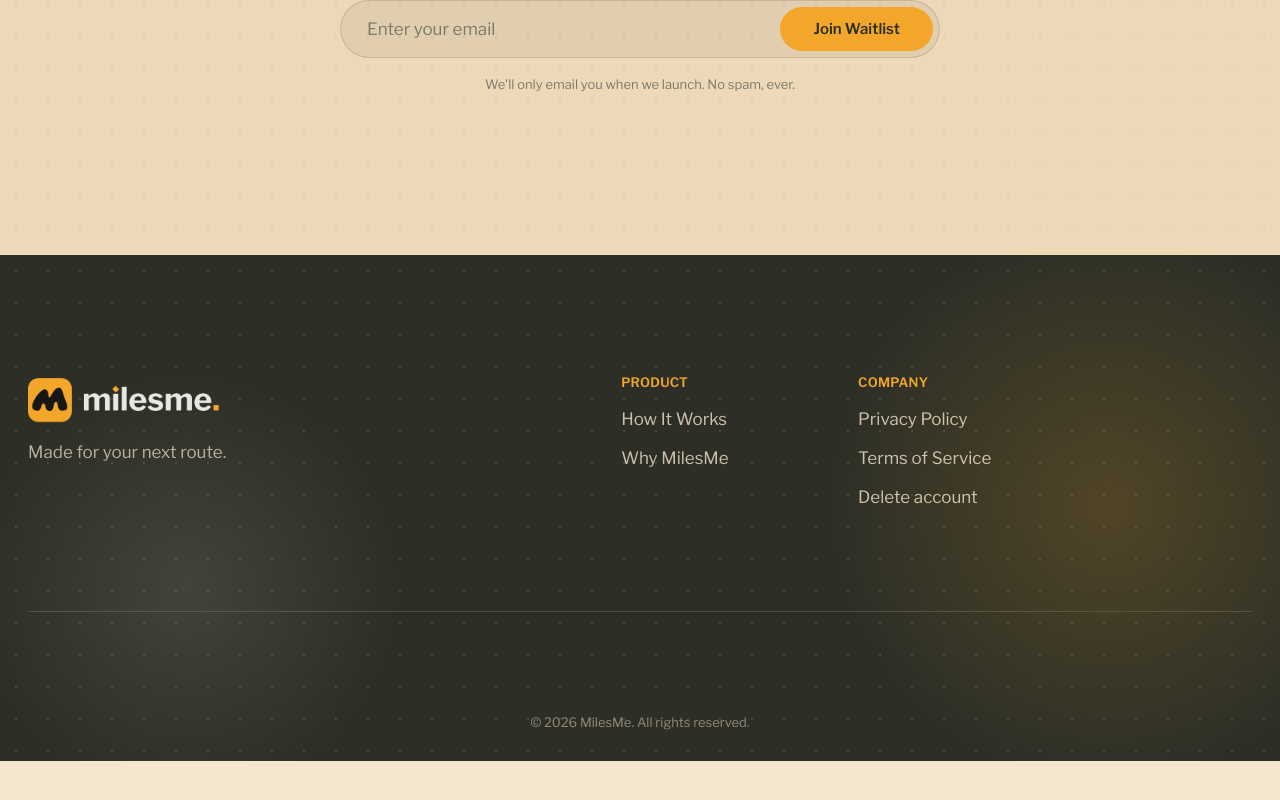
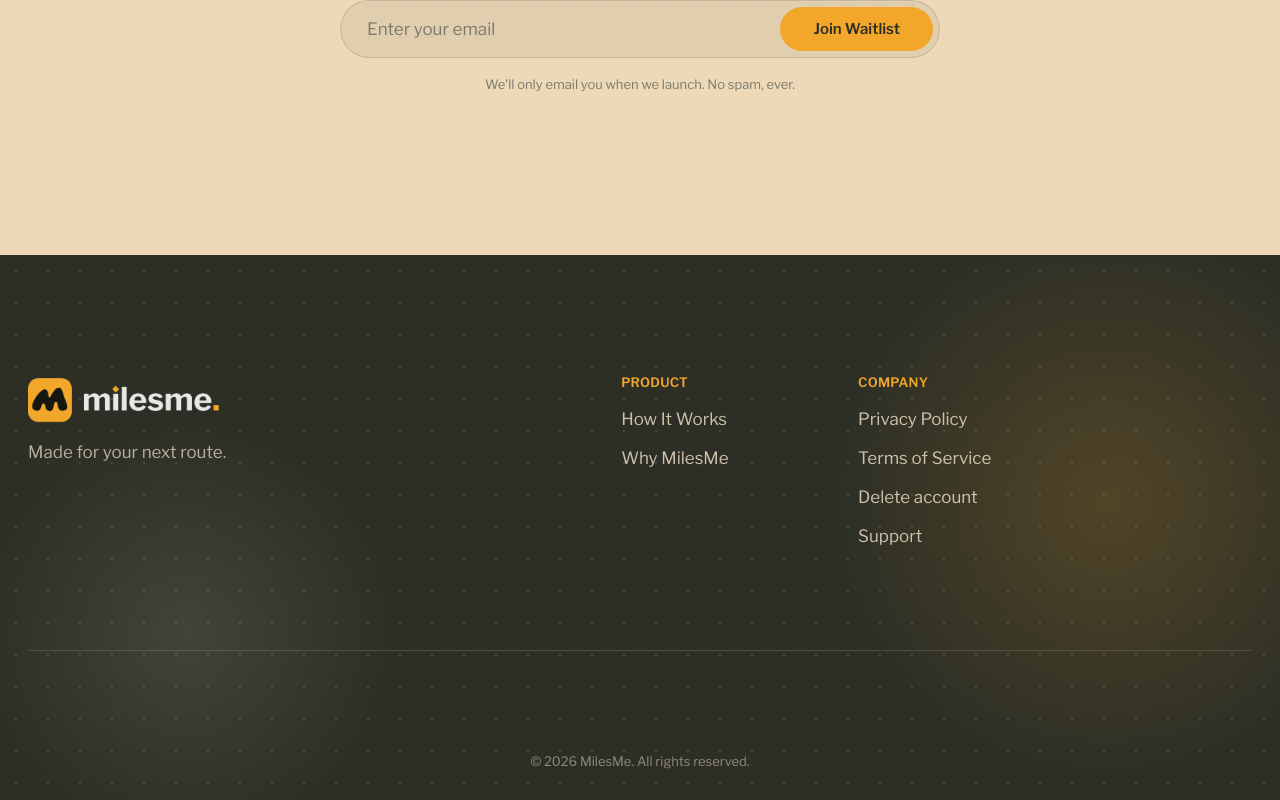
Before and after one commit to Vanta-Labs-S-L/milesme-website, a Next.js app: page / in a window 1280 px wide. Shown: the part 5279-6079 px from the top of the page. Before the commit the page ends 6040 px from the top, so only its background shows below. Built offline with nearby package versions, Linux system fonts and the light colour scheme.

Commit message:
Add link to support email to the footer
This is needed to release to the Apple Store.

In the future we can make this a full page with more information, but
this is the minimum requirement we have now, and it is a blocker.

```diff
--- a/components/FooterNew.tsx
+++ b/components/FooterNew.tsx
@@ -30,6 +30,7 @@ export function FooterNew() {
                 <Link href="/legal#privacy-policy" className={styles.link}>Privacy Policy</Link>
                 <Link href="/legal#terms-of-service" className={styles.link}>Terms of Service</Link>
                 <Link href="/legal/delete-account" className={styles.link}>Delete account</Link>
+                <a href="mailto:support@milesme.app" className={styles.link}>Support</a>
               </nav>
             </div>
 
```
